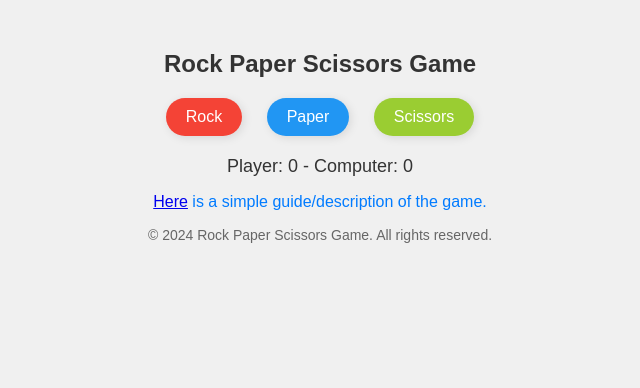
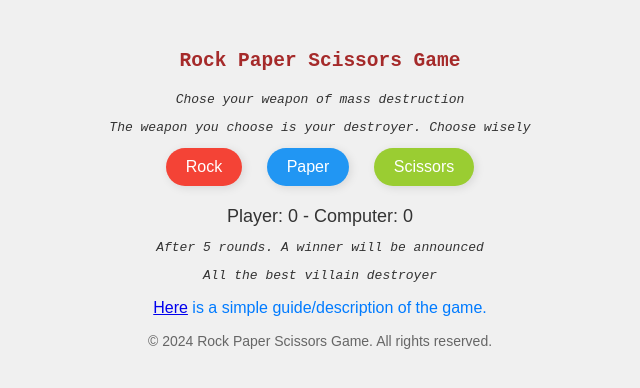
Before and after one commit to Mumbih-P/Rock-Paper-Scisors, a plain HTML site: page index.html in a window 1280 px wide. Shown: the whole page, without its empty margins (320-960 px from the left). Drawn offline with Linux system fonts and the light colour scheme.

Commit message:
additional info on front page
Added some info to make page on more informative
about the game

```diff
--- a/index.html
+++ b/index.html
@@ -8,6 +8,8 @@
 </head>
 <body>
     <h2>Rock Paper Scissors Game</h2>
+    <p class="info">Chose your weapon of mass destruction</p>
+    <p class="info">The weapon you choose is your destroyer. Choose wisely</p>
     <div class="choices">
         <button id="rock" aria-label="Rock">Rock</button>
         <button id="paper" aria-label="Paper">Paper</button>
@@ -15,6 +17,9 @@
     </div>
     <div id="result" role="alert" aria-live="polite"></div>
     <div id="score" role="status" aria-live="polite"></div>
+
+    <p class="info">After 5 rounds. A winner will be announced</p>
+    <p class="info">All the best  villain destroyer </p>
 
     <div class="instructions">
         <p><a href="./instruction.html">Here</a> is a simple guide/description of the game.</p>
--- a/rps.css
+++ b/rps.css
@@ -5,10 +5,14 @@ body {
     background-color: #f0f0f0;
     color: #333;
 }
-
-h1{
+.info{
+    font-family: monospace;
+    font-style: italic;
+}
+h2{
     margin-bottom: 20px;
     color:brown;
+    font-family: monospace;
 }
 .choices {
     margin-bottom: 20px;
```
